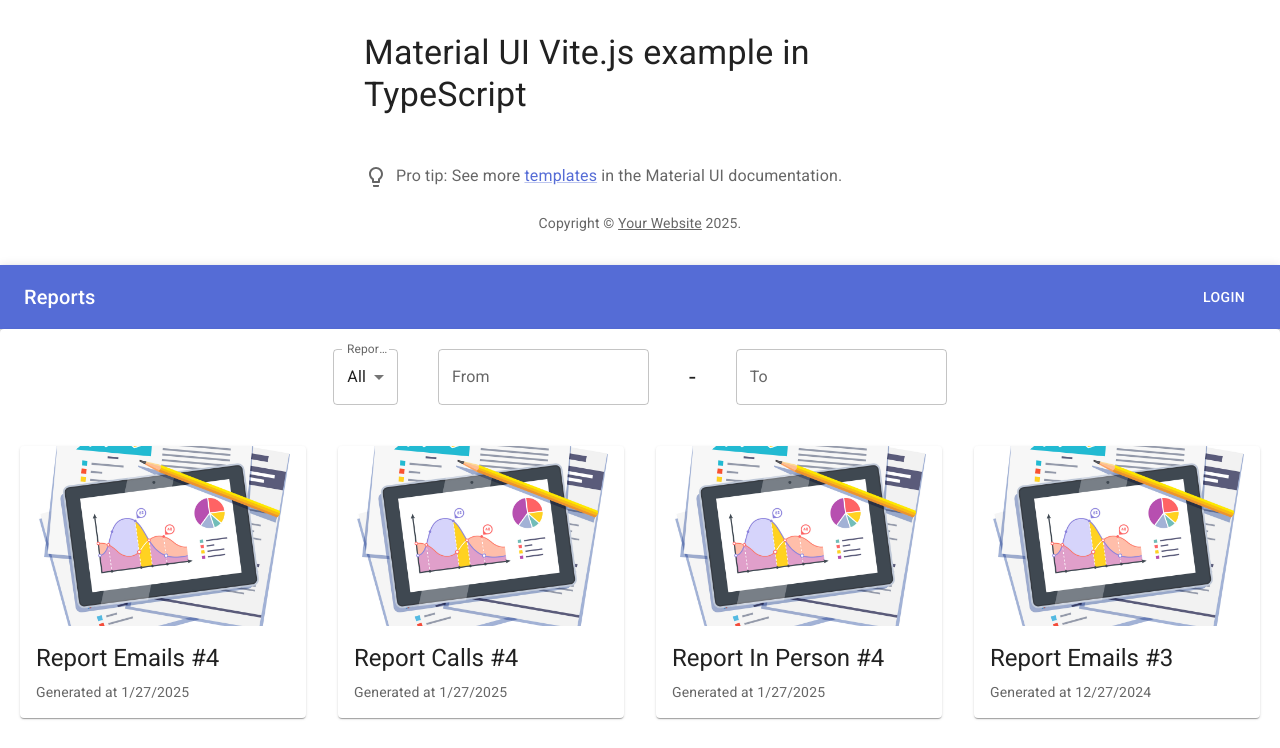
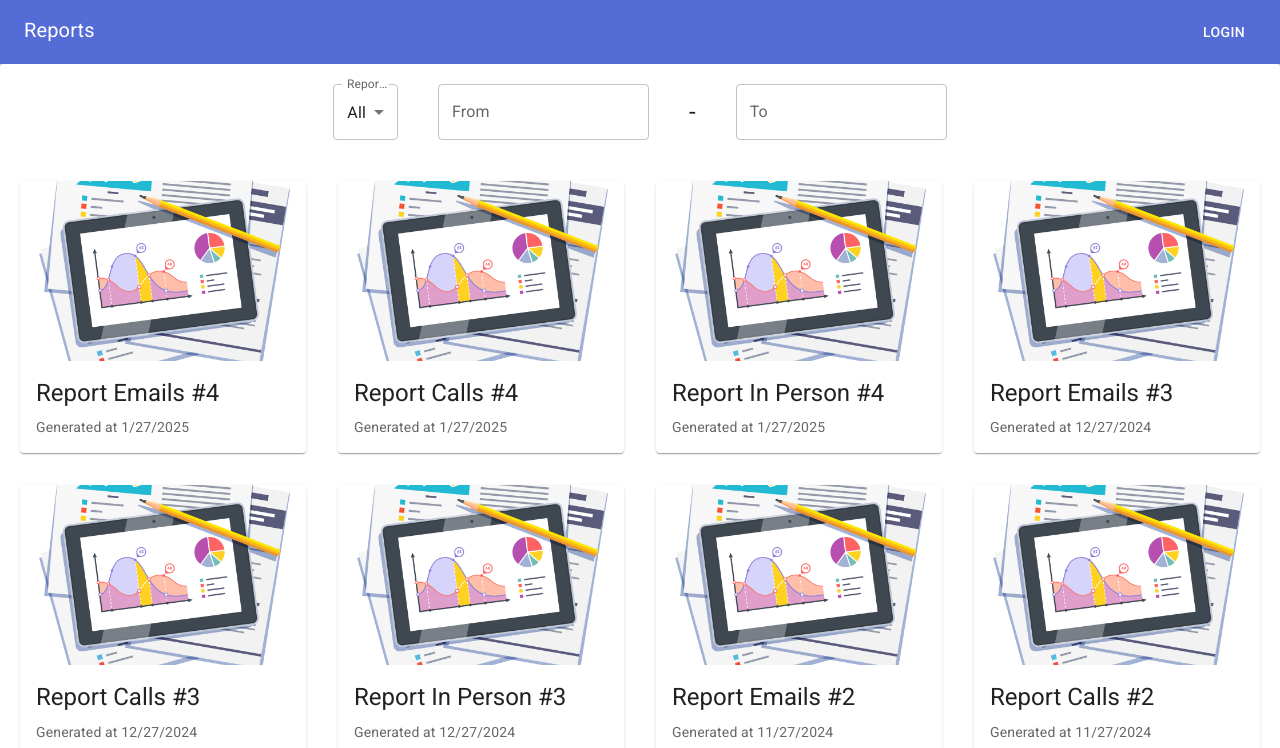
Before and after one commit to frankie453/Office-Support-for-Not-for-Profit-Companies, a React (Vite) app in the folder frontend/nfp_app/: page /reports in a window 1280 px wide. Shown: the top 748 px of the page. Built offline with nearby package versions, Linux system fonts and the light colour scheme.

Commit message:
Added Reports routing, improv. Report Detail UI

```diff
--- a/frontend/nfp_app/src/App.tsx
+++ b/frontend/nfp_app/src/App.tsx
@@ -2,9 +2,10 @@ import * as React from "react";
 import Container from "@mui/material/Container";
 import Typography from "@mui/material/Typography";
 import Box from "@mui/material/Box";
-import Link from "@mui/material/Link";
 import ProTip from "./ProTip";
 import ReportsPage from "./pages/Reports";
+import { Button, Link } from "@mui/material";
+import { Route, Routes, Link as RouterLink } from "react-router";
 
 function Copyright() {
   return (
@@ -27,6 +28,11 @@ function Copyright() {
 export default function App() {
   return (
     <>
+      <Routes>
+        <Route
+          index
+          element={
+            <>
               <Container maxWidth="sm">
                 <Box sx={{ my: 4 }}>
                   <Typography variant="h4" component="h1" sx={{ mb: 2 }}>
@@ -36,7 +42,14 @@ export default function App() {
                   <Copyright />
                 </Box>
               </Container>
-      <ReportsPage />
+              <Button component={RouterLink} to="reports" variant="contained">
+                To Reports
+              </Button>
+            </>
+          }
+        />
+        <Route path="reports" element={<ReportsPage />} />
+      </Routes>
     </>
   );
 }
--- a/frontend/nfp_app/src/components/ReportDetail.tsx
+++ b/frontend/nfp_app/src/components/ReportDetail.tsx
@@ -23,10 +23,10 @@ export function ReportDetail({
   return (
     <Paper style={{ padding: 2 }}>
       <Stack alignItems={"center"} spacing={2}>
-        <Typography fontWeight={"bold"} variant="h2">
+        <Typography fontWeight={"bold"} variant="h3">
           {title}
         </Typography>
-        <Typography variant="h3">Incoming</Typography>
+        <Typography variant="h4">Incoming</Typography>
         <Typography variant="h6">
           {"Total this month: " + report.content.incoming.total}
         </Typography>
--- a/frontend/nfp_app/src/main.tsx
+++ b/frontend/nfp_app/src/main.tsx
@@ -1,15 +1,18 @@
-import * as React from 'react';
-import * as ReactDOM from 'react-dom/client';
-import { ThemeProvider } from '@mui/material/styles';
-import { CssBaseline } from '@mui/material';
-import theme from './theme';
-import App from './App';
+import * as React from "react";
+import * as ReactDOM from "react-dom/client";
+import { ThemeProvider } from "@mui/material/styles";
+import { CssBaseline } from "@mui/material";
+import theme from "./theme";
+import App from "./App";
+import { BrowserRouter } from "react-router";
 
-ReactDOM.createRoot(document.getElementById('root')!).render(
+ReactDOM.createRoot(document.getElementById("root")!).render(
   <React.StrictMode>
-    <ThemeProvider theme={theme}>
-      <CssBaseline />
-      <App />
-    </ThemeProvider>
-  </React.StrictMode>,
+    <BrowserRouter>
+      <ThemeProvider theme={theme}>
+        <CssBaseline />
+        <App />
+      </ThemeProvider>
+    </BrowserRouter>
+  </React.StrictMode>
 );
--- a/frontend/nfp_app/src/pages/Reports.tsx
+++ b/frontend/nfp_app/src/pages/Reports.tsx
@@ -21,6 +21,7 @@ import { reportsExamples } from "../reports_examples";
 import { useState } from "react";
 import { ReportType } from "../types";
 import { Dayjs } from "dayjs";
+import { Link, NavLink } from "react-router";
 
 type ReportFilter = {
   type: ReportType | string;
@@ -38,10 +39,20 @@ export default function ReportsPage() {
     <>
       <AppBar position="static">
         <Toolbar>
-          <Typography variant="h6" component="div" sx={{ flexGrow: 1 }}>
-            Reports
-          </Typography>
-          <Button color="inherit">Login</Button>
+          <Stack direction={"row"} justifyContent={"space-between"} flex={1}>
+            <Typography
+              color="inherit"
+              component={Link}
+              to={"/"}
+              fontWeight={"normal"}
+              variant="h6"
+              sx={{ flexGrow: 1 }}
+              style={{ textDecoration: "none" }}
+            >
+              Reports
+            </Typography>
+            <Button color="inherit">Login</Button>
+          </Stack>
         </Toolbar>
       </AppBar>
       <Paper style={{ padding: 20 }}>
```
Lines whose indentation alone changed are shown as unchanged.
